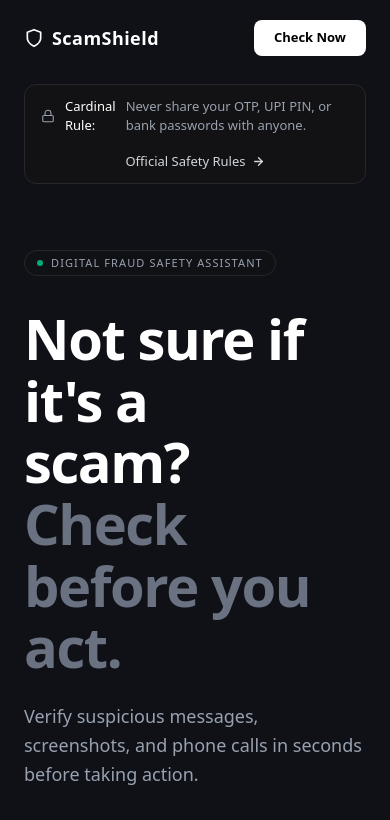
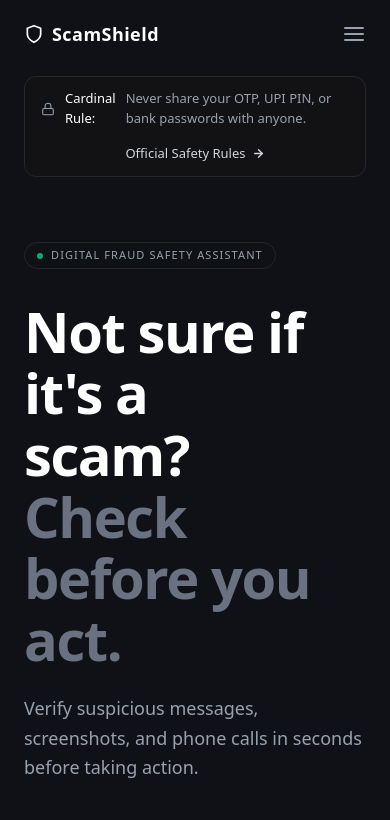
Before and after one commit to Anxhhhh/scam-detection, a React (Vite) app in the folder client/: page / in a window 390 px wide. Shown: the top 820 px of the page. Built offline with nearby package versions, Linux system fonts and the light colour scheme.

Commit message:
Make navbar responsive with mobile hamburger menu

```diff
--- a/client/src/App.tsx
+++ b/client/src/App.tsx
@@ -143,6 +143,14 @@ const LayersIcon = () => (
     <polygon points="12 2 2 7 12 12 22 7 12 2" />
     <polyline points="2 12 12 17 22 12" />
     <polyline points="2 17 12 22 22 17" />
+  </svg>
+)
+
+const MenuIcon = () => (
+  <svg width="24" height="24" viewBox="0 0 24 24" fill="none" stroke="currentColor" strokeWidth="2" strokeLinecap="round" strokeLinejoin="round">
+    <line x1="3" y1="12" x2="21" y2="12"></line>
+    <line x1="3" y1="6" x2="21" y2="6"></line>
+    <line x1="3" y1="18" x2="21" y2="18"></line>
   </svg>
 )
 
@@ -2427,10 +2435,12 @@ const HelpPage = ({ onNavigate }: HelpPageProps) => {
 
 const App = () => {
   const [activeNav, setActiveNav] = useState('Home')
+  const [mobileMenuOpen, setMobileMenuOpen] = useState(false)
   const [analysisResult, setAnalysisResult] = useState<AnalysisResult | null>(null)
 
   const handleNavigate = (page: string) => {
     setActiveNav(page)
+    setMobileMenuOpen(false)
     if (page === 'Home' || page === 'Check a Scam') {
       setAnalysisResult(null)
     }
@@ -2463,17 +2473,52 @@ const App = () => {
           ))}
         </nav>
 
-        <div className="flex items-center gap-6">
+        <div className="flex items-center gap-4 lg:gap-6">
           <button className="hidden sm:flex items-center gap-1.5 text-[13px] text-gray-400 hover:text-white transition-colors">
             <TranslateIcon />
             English / हिंदी
             <ChevronDownIcon />
           </button>
-          <button className="bg-white text-black text-[13px] font-semibold px-5 py-2 rounded-lg hover:bg-gray-200 transition-colors">
+          <button className="hidden sm:block bg-white text-black text-[13px] font-semibold px-5 py-2 rounded-lg hover:bg-gray-200 transition-colors">
             Check Now
           </button>
+
+          <button
+            className="lg:hidden text-gray-400 hover:text-white"
+            onClick={() => setMobileMenuOpen(!mobileMenuOpen)}
+          >
+            {mobileMenuOpen ? <XIcon /> : <MenuIcon />}
+          </button>
         </div>
       </header>
+
+      {/* Mobile Menu */}
+      {mobileMenuOpen && (
+        <div className="lg:hidden bg-[#1c1f28] border-b border-[#2e3140] px-6 py-4 absolute w-full z-40 top-[72px]">
+          <nav className="flex flex-col gap-4">
+            {['Home', 'Check a Scam', 'Safety Help', 'Help'].map((link) => (
+              <button
+                key={link}
+                onClick={() => handleNavigate(link)}
+                className={`text-left text-base font-medium ${
+                  activeNav === link ? 'text-white' : 'text-gray-400'
+                }`}
+              >
+                {link}
+              </button>
+            ))}
+            <div className="border-t border-[#2e3140] my-2 pt-4 flex flex-col gap-4">
+              <button className="flex items-center gap-1.5 text-base text-gray-400">
+                <TranslateIcon />
+                English / हिंदी
+              </button>
+              <button className="bg-white text-black text-center font-semibold px-5 py-3 rounded-lg w-full">
+                Check Now
+              </button>
+            </div>
+          </nav>
+        </div>
+      )}
 
       {/* Page Content */}
       {activeNav === 'Home' && (
```
